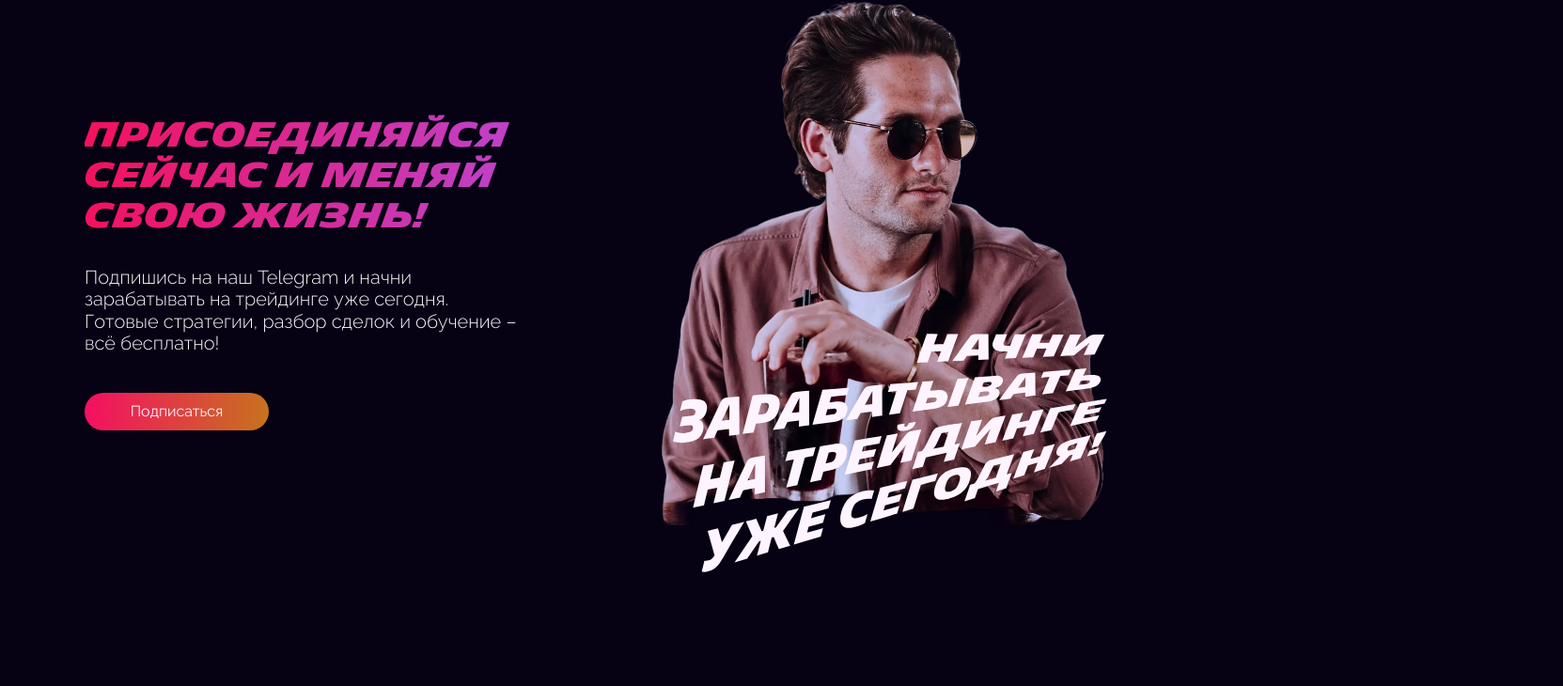
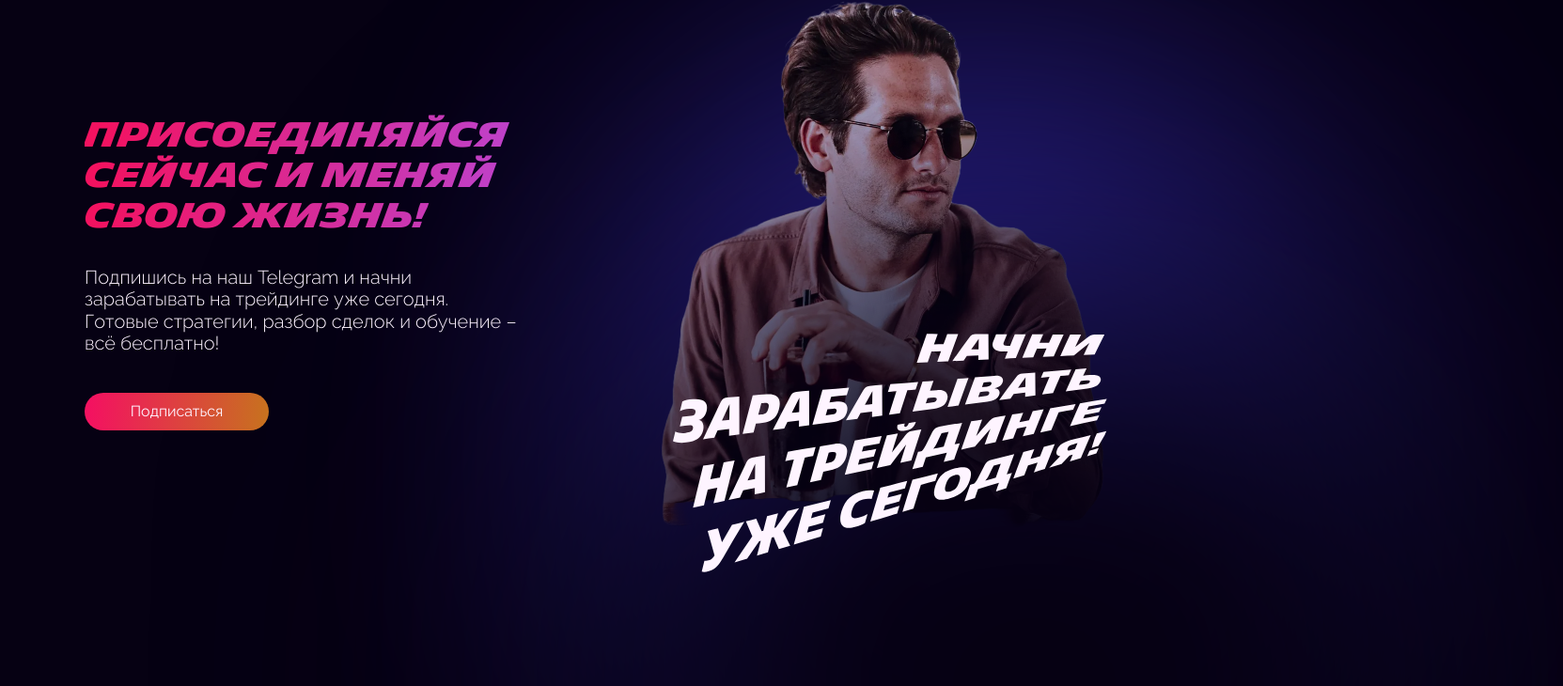
Before and after one commit to cyanidium-dev/crypto-landing, a Next.js app: page / in a window 1280 px wide. Shown: the part 3078-3808 px from the top of the page at 94% size, 1663 px wide, since content can reach past the window. Built offline with nearby package versions, Linux system fonts and the light colour scheme.

Commit message:
added desk backgrounds for cta signup

```diff
--- a/src/components/homePage/after/After.tsx
+++ b/src/components/homePage/after/After.tsx
@@ -6,7 +6,7 @@ export default function After() {
   return (
     <section
       className="relative tabxl:flex tabxl:flex-col-reverse container max-w-[1920px] w-full scroll-mt-[82px] tabxl:scroll-mt-[124px] pt-[443px] tabxl:pt-[197px] pb-14 tabxl:pb-[82px]
-    mb-[109px] tabxl:mb-[83px] overflow-hidden"
+    mb-[109px] tabxl:mb-[83px] overflow-x-hidden"
     >
       <AfterImages />
       <p className="w-fit px-1 tabxl:px-[10px] mb-3 tabxl:mb-0 mx-auto font-michelin uppercase text-center text-64bold tabxl:text-128bold text-transparent bg-clip-text bg-caviarGradient">
--- a/src/components/homePage/ctaSignUp/CtaSignUp.tsx
+++ b/src/components/homePage/ctaSignUp/CtaSignUp.tsx
@@ -1,30 +1,15 @@
 import React from "react";
-import Image from "next/image";
 import MainButton from "@/components/shared/buttons/MainButton";
 import { TELEGRAM_URL } from "../../../../public/telegramChatLink";
+import CtaSignUpImages from "./CtaSignUpImages";
 
 export default function CtaSignUp() {
   return (
     <section
-      className="container max-w-[1920px] tabxl:flex tabxl:flex-row-reverse tabxl:items-center tabxl:justify-between scroll-mt-[82px] tabxl:scroll-mt-[124px] pt-[30px] laptop:pt-[145px] pb-14 laptop:pb-[131px]
+      className="relative container max-w-[1920px] tabxl:flex tabxl:flex-row-reverse tabxl:items-center tabxl:justify-between scroll-mt-[82px] tabxl:scroll-mt-[124px] pt-[30px] laptop:pt-[145px] pb-14 laptop:pb-[131px]
   mb-[73px] laptop:mb-[188px]"
     >
-      <div className="relative max-w-[375px] tabxl:max-w-[420px] laptop:max-w-[514px] desk:max-w-[540px] deskxl:max-w-[700px] mx-auto tabxl:mx-0">
-        <Image
-          src="/images/contentImages/ctaSignUpMan.webp"
-          alt="man in the sunglasses"
-          width={1028}
-          height={1232}
-          className=""
-        />
-        <Image
-          src="/images/contentImages/startEarning.svg"
-          alt="start earning text"
-          width="316"
-          height="175"
-          className="absolute -bottom-[30px] tabxl:-bottom-3 left-4 tabxl:left-10 w-[90%]"
-        />
-      </div>
+      <CtaSignUpImages />
       <div className="tabxl:w-[51.6%] laptop:w-[41.9%] desk:w-[50%] deskxl:w-[45%] mt-[103px] tabxl:mt-0">
         <div className="max-w-[682px] desk:max-w-full mx-auto">
           <h2 className="pr-2 mb-4 tabxl:mb-8 font-michelin uppercase text-24bold tabxl:text-36bold text-transparent bg-clip-text bg-pinkGradient">
--- /dev/null
+++ b/src/components/homePage/ctaSignUp/CtaSignUpImages.tsx
@@ -0,0 +1,27 @@
+import React from "react";
+import Image from "next/image";
+
+export default function CtaSignUpImages() {
+  return (
+    <>
+      <div className="relative max-w-[375px] tabxl:max-w-[420px] laptop:max-w-[514px] desk:max-w-[540px] deskxl:max-w-[700px] mx-auto tabxl:mx-0">
+        <Image
+          src="/images/contentImages/ctaSignUpMan.webp"
+          alt="man in the sunglasses"
+          width={1028}
+          height={1232}
+          className="relative -z-30"
+        />
+        <Image
+          src="/images/contentImages/startEarning.svg"
+          alt="start earning text"
+          width="316"
+          height="175"
+          className="absolute -z-10 -bottom-[30px] tabxl:-bottom-3 left-4 tabxl:left-10 w-[90%]"
+        />
+      </div>
+      <div className="absolute -z-50 -right-[83px] -bottom-[144px] tabxl:w-[649px] tabxl:h-[747px] rounded-full bg-purple blur-[150px]"></div>
+      <div className="absolute -z-20 -right-[383px] -bottom-[504px] tabxl:w-[1125px] tabxl:h-[1009px] rounded-full bg-black blur-[150px]"></div>
+    </>
+  );
+}
--- a/src/components/homePage/tradingBenefits/TradingBenefits.tsx
+++ b/src/components/homePage/tradingBenefits/TradingBenefits.tsx
@@ -5,7 +5,7 @@ export default function TradingBenefits() {
   return (
     <section
       id="benefits"
-      className="container max-w-[1920px] scroll-mt-[82px] tabxl:scroll-mt-[124px] pt-[65px] laptop:pt-[145px] pb-[63px] laptop:pb-[131px]
+      className="relative container max-w-[1920px] scroll-mt-[82px] tabxl:scroll-mt-[124px] pt-[65px] laptop:pt-[145px] pb-[63px] laptop:pb-[131px]
       mb-[73px] laptop:mb-[188px]"
     >
       <h2 className="mb-4 tabxl:mb-5 font-michelin uppercase text-20bold tabxl:text-40bold text-center">
--- a/tailwind.config.ts
+++ b/tailwind.config.ts
@@ -54,6 +54,7 @@ export default {
         black: "#060113",
         white: "#FEF4FF",
         pink: "#EF1A5B",
+        purple: "#4B41FF",
       },
       backgroundImage: {
         caviarGradient:
```
